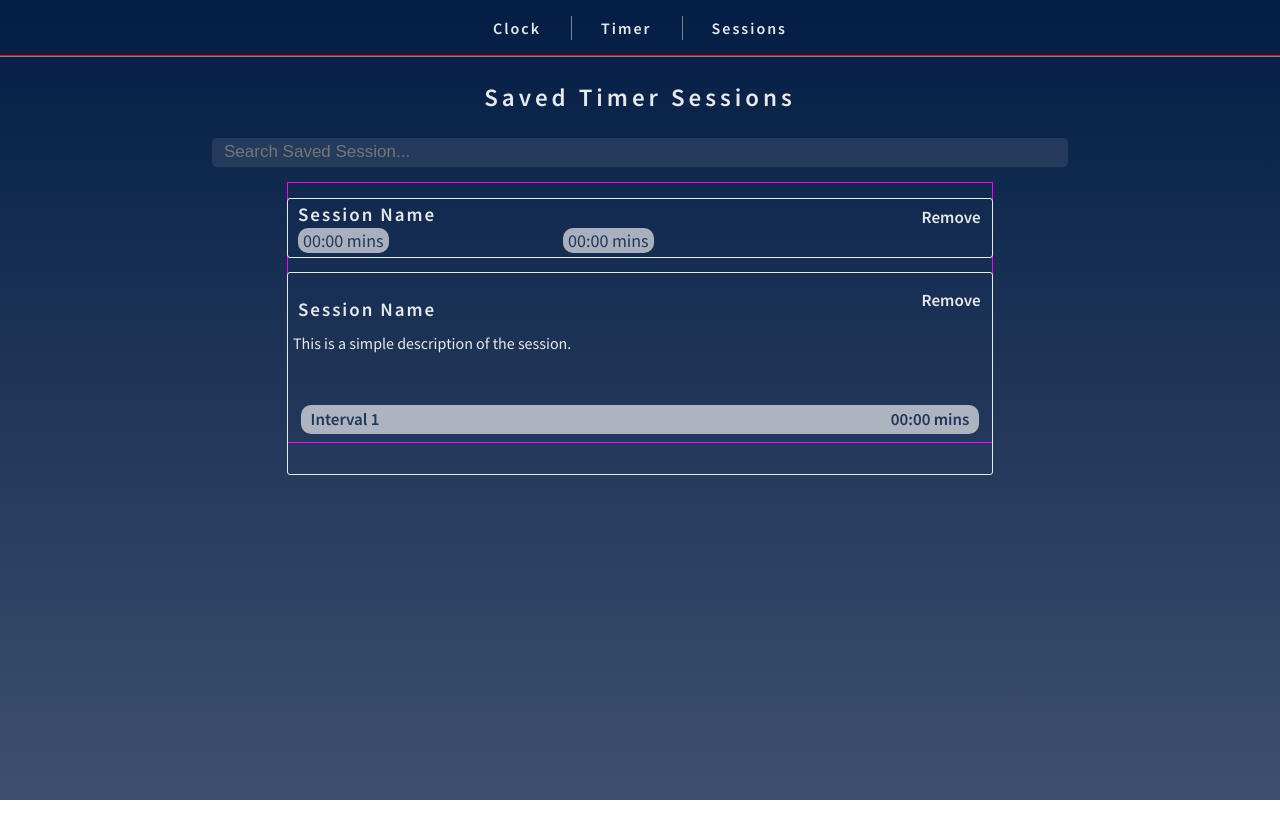
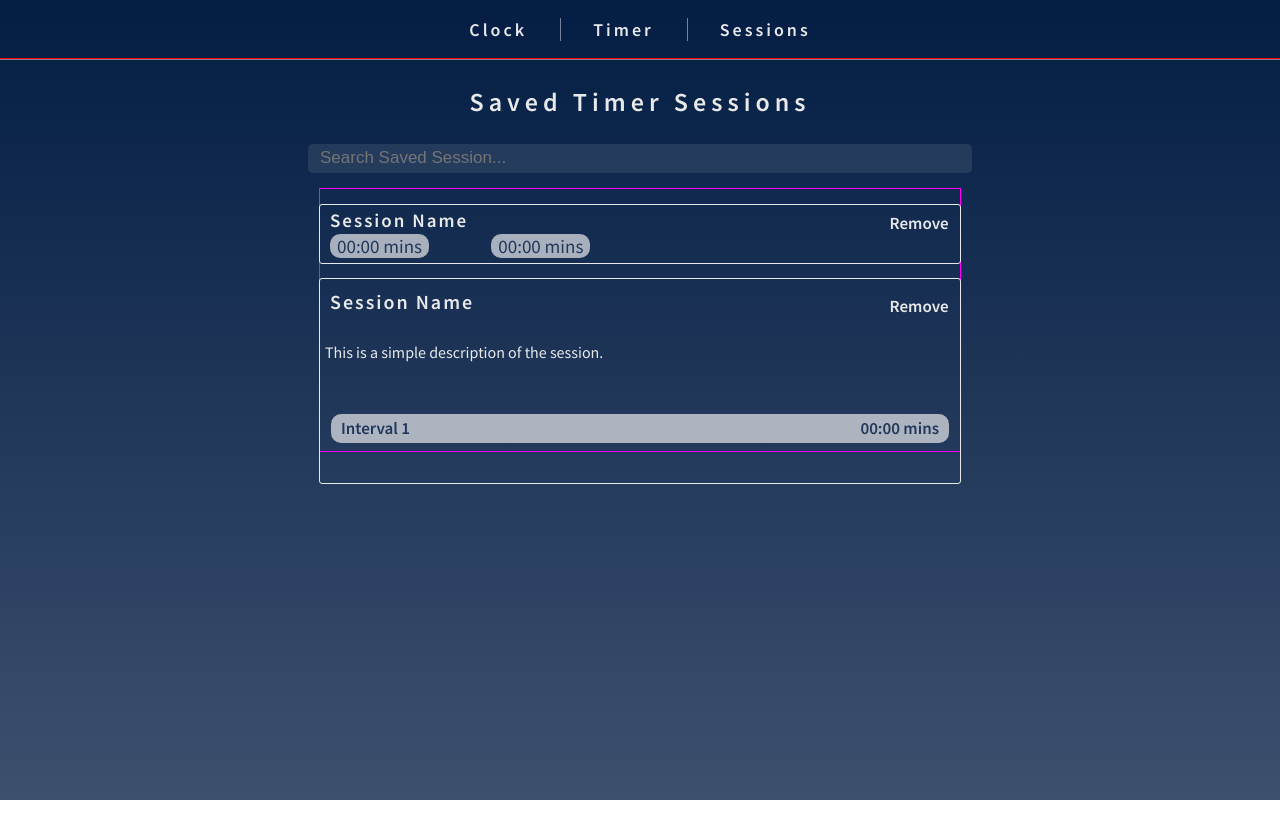
Before and after one commit to Rio0628/clock-timer, a React (Create React App) app: page /sessions in a window 1280 px wide. Shown: the top 838 px of the page. Built offline with nearby package versions, Linux system fonts and the light colour scheme.

Commit message:
Added Breakpoint Styling
- Added the breakpoint CSS styling for when the viewport has a minimum width of 950px
- Changed the width for the first breakpoint styling to 630px.

```diff
--- a/src/App.js
+++ b/src/App.js
@@ -26,7 +26,6 @@ class App extends Component {
         <TimerSSNSview />
         {/* <TimerView /> */}
         {/* <ClockView />  */}
-        {/* <h1>Hello 1234567890</h1> */}
       </div>
     );
   }
--- a/src/index.css
+++ b/src/index.css
@@ -497,7 +497,7 @@ body {
   right: 5px;
 }
 
-@media screen and ( min-width: 600px ) {
+@media screen and ( min-width: 630px ) {
   .indLink {
     padding: 2px 10px;
     letter-spacing: 2px;
@@ -587,3 +587,100 @@ body {
     bottom: -5px;
   }
 }
+
+@media screen and ( min-width: 950px ) {
+  .indLink {
+    padding: 0px 13px;
+    letter-spacing: 3px;
+    font-size: 18px;
+  }
+
+  .clockViewHeading, .timerCntrHdng, .timerSsnsHdng {
+    font-size: 26px;
+    letter-spacing: 5px;
+  }
+
+  .indTimezone {
+    font-size: 24px;
+    padding: 2px 28px;
+    /* outline: 1px solid red; */
+  }
+
+  .mainClock {
+    font-size: 62px;
+    letter-spacing: 5px;
+  }
+
+  .saveBtn {
+    width: 50%;
+    font-size: 19px;
+    padding: 1px 10px;
+  }
+
+  .mainTimer {
+    /* font-size: 65px; */
+    letter-spacing: 7px;
+  }
+
+  .timerBtnsCntr { width: 50vw; }
+
+  .crntTimersCntr {
+    width: 55%;
+  }
+
+  .inputHours, .inputMinutes, .inputSeconds { padding: 5px; }
+
+  .saveSessionCntr {
+    width: 52%;
+    height: 1.7rem;
+  }
+
+  .sessionNameInput {
+    /* width: 85%; */
+    font-size: 18px;
+    /* outline: 1px solid red; */
+  }
+
+  .saveSessionBtn {
+    font-size: 19px;
+    padding: 0px 22px;
+  }
+
+  .searchbar {
+    width: 50%;
+    /* height: 1.3rem; */
+    font-size: 17px;
+    /* padding: 6px 14px; */
+  }
+
+  .indTimerSession {
+    width: 50%;
+    outline: 1px solid magenta;
+  }
+
+  .nameOfSession {
+    /* font-size: 20px; */
+    /* bottom: 1.5rem; */
+  }
+
+  .removeSessionBtn {
+    /* padding: 3px 8px; */
+    /* font-size: 18px; */
+    /* bottom: 1.5rem; */
+  }
+
+  .intervalsCntrCls {
+    /* bottom: 2.2rem; */
+    width: 42%;
+  }
+
+  .intervalTime {
+    padding: 0px 7px;
+    font-size: 19px;
+  }
+
+  .nameOfSessionOpen {
+    font-size: 20px;
+    bottom: 10px;
+  }
+}
```
